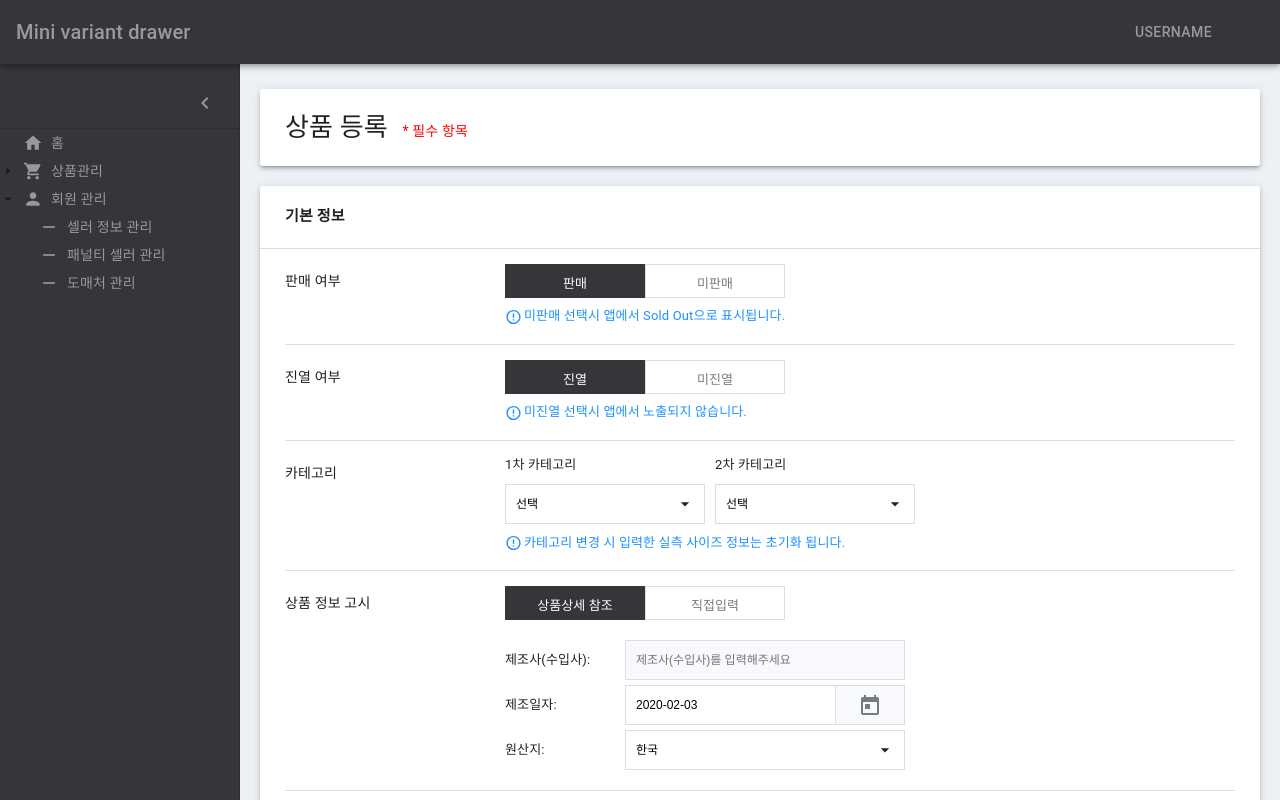
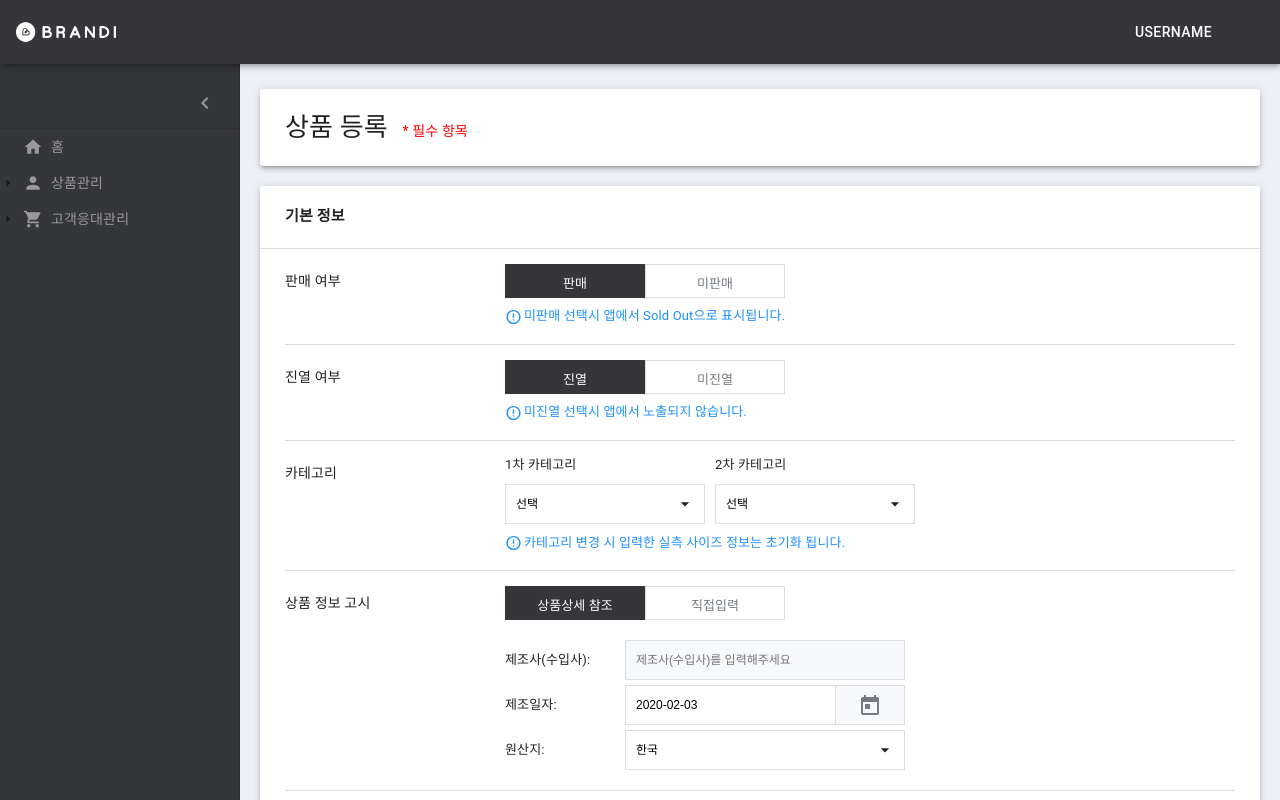
Before and after one commit to pgs787/brandi-admin-ui, a React app: page /product/registration in a window 1280 px wide. Both pictures are taken after a click on the button 29 px from the left and 89 px from the top of the page. Shown: the top 800 px of the page. Built offline with nearby package versions, Linux system fonts and the light colour scheme.

Commit message:
[네비게이션 기능 수정]  - 사이드바 간격 스타일 수정.  - 상단 고정바 로고 이미지 및 링크 추가.  - 사이드바 hoverlist, openlist 중복코드 간소화.  - 리스트 추가를 위한 리스트 데이터 구성.

```diff
--- a/src/components/Navigation/Data.js
+++ b/src/components/Navigation/Data.js
@@ -3,27 +3,69 @@ import HomeIcon from '@material-ui/icons/Home';
 import PersonIcon from '@material-ui/icons/Person';
 import ShoppingCartIcon from '@material-ui/icons/ShoppingCart';
 
-const hoverList = [
-  ['홈', <HomeIcon />, []],
-  [
-    '상품관리',
-    <PersonIcon />,
-    [
-      { id: 0, name: '상품관리', link: '/product/registration' },
-      { id: 1, name: '상품등록', link: '/product/registration' },
-      { id: 2, name: '연동상품관리', link: '/product/registration' },
-      { id: 3, name: '연동상품 카테고리관리', link: '/product/registration' },
-    ],
+const data = {
+  hoverList: [
+    { id: '0', name: '홈', icon: <HomeIcon />, list: [] },
+    {
+      id: '1',
+      name: '상품관리',
+      icon: <PersonIcon />,
+      list: [
+        { id: '0', name: '상품관리', link: '/product/registration' },
+        { id: '1', name: '상품등록', link: '/product/registration' },
+        { id: '2', name: '연동상품관리', link: '/product/registration' },
+        {
+          id: '3',
+          name: '연동상품 카테고리관리',
+          link: '/product/registration',
+        },
+      ],
+    },
+    {
+      id: '2',
+      name: '고객응대관리',
+      icon: <ShoppingCartIcon />,
+      list: [
+        { id: '0', name: '셀러 정보 관리', link: '/product/registration' },
+        { id: '1', name: '페널티 셀러 관리', link: '/product/registration' },
+        { id: '2', name: '도매처 관리', link: '/product/registration' },
+      ],
+    },
   ],
-  [
-    '고객응대관리',
-    <ShoppingCartIcon />,
-    [
-      { id: 0, name: '셀러 정보 관리', link: '/product/registration' },
-      { id: 1, name: '페널티 셀러 관리', link: '/product/registration' },
-      { id: 2, name: '도매처 관리', link: '/product/registration' },
-    ],
+  sideList: [
+    {
+      id: '1',
+      name: '홈',
+      icon: HomeIcon,
+      link: '/product/registration',
+      list: [],
+    },
+    {
+      id: '2',
+      name: '상품관리',
+      icon: PersonIcon,
+      list: [
+        { id: '3', name: '상품관리', link: '/product/registration' },
+        { id: '4', name: '상품등록', link: '/product/registration' },
+        { id: '5', name: '연동상품관리', link: '/product/registration' },
+        {
+          id: '6',
+          name: '연동상품 카테고리관리',
+          link: '/product/registration',
+        },
+      ],
+    },
+    {
+      id: '7',
+      name: '고객응대관리',
+      icon: ShoppingCartIcon,
+      list: [
+        { id: '8', name: '셀러 정보 관리', link: '/product/registration' },
+        { id: '9', name: '페널티 셀러 관리', link: '/product/registration' },
+        { id: '10', name: '도매처 관리', link: '/product/registration' },
+      ],
+    },
   ],
-];
+};
 
-export default hoverList;
+export default data;
--- a/src/components/Navigation/Layout.js
+++ b/src/components/Navigation/Layout.js
@@ -17,9 +17,10 @@ import ChevronRightIcon from '@material-ui/icons/ChevronRight';
 import ListItem from '@material-ui/core/ListItem';
 import ListItemIcon from '@material-ui/core/ListItemIcon';
 import ListItemText from '@material-ui/core/ListItemText';
-import hoverList from './Data';
+import data from './Data';
 import Button from '@material-ui/core/Button';
 import Tooltip from '@material-ui/core/Tooltip';
+import logoImg from '../../images/logo_2.png';
 // component
 import SideList from './SideList';
 
@@ -60,14 +61,17 @@ const Layout = ({ children }) => {
           >
             <MenuIcon />
           </IconButton>
-          <Typography variant="h6" noWrap className={classes.logo}>
-            Mini variant drawer
-          </Typography>
+          <LogoBox>
+            <Link to="/">
+              <LogoImg src={logoImg} />
+            </Link>
+            {/* <LogoTag>staging</LogoTag> */}
+          </LogoBox>
         </Toolbar>
         <LogoutTool>
-          <Link to="/login">
+          <Link to="/login" className={classes.link}>
             <Tooltip title="Log Out" interactive>
-              <Button className={classes.logout} onclick={deleteSession}>
+              <Button className={classes.logout} onClick={deleteSession}>
                 USERNAME
               </Button>
             </Tooltip>
@@ -103,16 +107,20 @@ const Layout = ({ children }) => {
         </div>
         <Divider />
         <List className={clsx({ [classes.hide]: open })}>
-          {hoverList.map((text, index) => (
-            <ListItem button key={text[0]} className={classes.listItem}>
-              <ListItemIcon className={classes.icon}>{text[1]}</ListItemIcon>
+          {data.hoverList.map((item, index) => (
+            <ListItem button key={item.id} className={classes.listItem}>
+              <ListItemIcon className={classes.icon}>{item.icon}</ListItemIcon>
               <ListItemText className={classes.listText}>
                 <HoverListBox>
-                  <ListName>{text[0]}</ListName>
+                  <ListName>{item.name}</ListName>
                   <HoverList>
-                    {text[2].map(item => (
-                      <Link to={item.link}>
-                        <HoverItem key={item.id}>{item.name}</HoverItem>
+                    {item.list.map(listItem => (
+                      <Link
+                        to={listItem.link}
+                        className={classes.link}
+                        key={listItem.id}
+                      >
+                        <HoverItem>{listItem.name}</HoverItem>
                       </Link>
                     ))}
                   </HoverList>
@@ -125,6 +133,7 @@ const Layout = ({ children }) => {
       </Drawer>
       <main className={classes.content}>
         <div className={classes.toolbar} />
+        {children}
         {children}
       </main>
     </div>
@@ -166,9 +175,8 @@ const useStyles = makeStyles(theme => ({
   logo: {
     color: '#999',
   },
-
   logout: {
-    color: '#999',
+    color: '#FFFFFF',
     height: '100%',
     '&:hover': {
       backgroundColor: '#2B2B30',
@@ -248,6 +256,19 @@ const useStyles = makeStyles(theme => ({
   },
 }));
 
+const LogoBox = styled.div`
+  padding-top: 5px;
+  position: relative;
+  width: 200px;
+`;
+
+const LogoImg = styled.img`
+  width: 100px;
+`;
+/* const LogoTag = styled.span`
+  position: absolute;
+  right: 0;
+`; */
 const HoverListBox = styled('div')({
   backgroundColor: '#2B2B30',
   width: '180px',
--- a/src/components/Navigation/SideList.js
+++ b/src/components/Navigation/SideList.js
@@ -1,16 +1,15 @@
 import React from 'react';
 import styled, { css } from 'styled-components';
 import PropTypes from 'prop-types';
+import { Link } from 'react-router-dom';
 import { makeStyles } from '@material-ui/core/styles';
 import TreeView from '@material-ui/lab/TreeView';
 import TreeItem from '@material-ui/lab/TreeItem';
 import Typography from '@material-ui/core/Typography';
-import HomeIcon from '@material-ui/icons/Home';
-import ShoppingCartIcon from '@material-ui/icons/ShoppingCart';
-import PersonIcon from '@material-ui/icons/Person';
 import RemoveIcon from '@material-ui/icons/Remove';
 import ArrowDropDownIcon from '@material-ui/icons/ArrowDropDown';
 import ArrowRightIcon from '@material-ui/icons/ArrowRight';
+import data from './Data';
 
 const useTreeItemStyles = makeStyles(theme => ({
   root: {
@@ -30,6 +29,7 @@ const useTreeItemStyles = makeStyles(theme => ({
     color: theme.palette.text.secondary,
     borderTopRightRadius: theme.spacing(2),
     borderBottomRightRadius: theme.spacing(2),
+    padding: '4px 0px',
     paddingRight: theme.spacing(1),
     fontWeight: theme.typography.fontWeightMedium,
     '$expanded > &': {
@@ -70,6 +70,9 @@ const useTreeItemStyles = makeStyles(theme => ({
   item: {
     marginTop: '20px',
     marginBottom: '20px',
+  },
+  link: {
+    textDecoration: 'none',
   },
 }));
 
@@ -140,78 +143,31 @@ const SideList = ({ open }) => {
         defaultExpandIcon={<ArrowRightIcon className={classes.arrow} />}
         defaultEndIcon={<div style={{ width: 24 }} />}
       >
+        {data.sideList.map(item => (
           <StyledTreeItem
-          nodeId="1"
-          labelText="홈"
-          labelIcon={HomeIcon}
-          bgColor="#E6F4EA"
-          className={classes.item}
-        />
-        <StyledTreeItem
-          nodeId="2"
-          labelText="상품관리"
-          labelIcon={ShoppingCartIcon}
+            key={item.id}
+            nodeId={item.id}
+            labelText={item.name}
+            labelIcon={item.icon}
             bgColor="#E6F4EA"
             className={classes.item}
           >
+            {item.list.map(listItem => (
+              <Link
+                to={listItem.link}
+                key={listItem.id}
+                className={classes.link}
+              >
                 <StyledTreeItem
-            nodeId="5"
-            labelText="상품 관리"
+                  nodeId={listItem.id}
+                  labelText={listItem.name}
                   labelIcon={RemoveIcon}
-            color="#1a73e8"
                   bgColor="#E6F4EA"
                 />
-          <StyledTreeItem
-            nodeId="6"
-            labelText="상품 등록"
-            labelIcon={RemoveIcon}
-            color="#e3742f"
-            bgColor="#E6F4EA"
-          />
-          <StyledTreeItem
-            nodeId="7"
-            labelText="연동상품관리"
-            labelIcon={RemoveIcon}
-            color="#a250f5"
-            bgColor="#E6F4EA"
-          />
-          <StyledTreeItem
-            nodeId="8"
-            labelText="연동상품 카테고리관리"
-            labelIcon={RemoveIcon}
-            color="#3c8039"
-            bgColor="#e6f4ea"
-          />
+              </Link>
+            ))}
           </StyledTreeItem>
-        <StyledTreeItem
-          nodeId="3"
-          labelText="회원 관리"
-          labelIcon={PersonIcon}
-          bgColor="#E6F4EA"
-          className={classes.item}
-        >
-          <StyledTreeItem
-            nodeId="9"
-            labelText="셀러 정보 관리"
-            labelIcon={RemoveIcon}
-            color="#1a73e8"
-            bgColor="#E6F4EA"
-          />
-          <StyledTreeItem
-            nodeId="10"
-            labelText="패널티 셀러 관리"
-            labelIcon={RemoveIcon}
-            color="#e3742f"
-            bgColor="#E6F4EA"
-          />
-          <StyledTreeItem
-            nodeId="11"
-            labelText="도매처 관리"
-            labelIcon={RemoveIcon}
-            color="#a250f5"
-            bgColor="#E6F4EA"
-          />
-        </StyledTreeItem>
+        ))}
       </TreeView>
     </Hide>
   );
--- a/src/styles/reset.css
+++ b/src/styles/reset.css
@@ -11,6 +11,7 @@ body {
   margin: 0;
   padding: 0;
   outline: none;
+  text-decoration: none;
 }
 
 h1,
```
Also changed, not shown: src/images/logo_2.png (added). Lines whose indentation alone changed are shown as unchanged.
